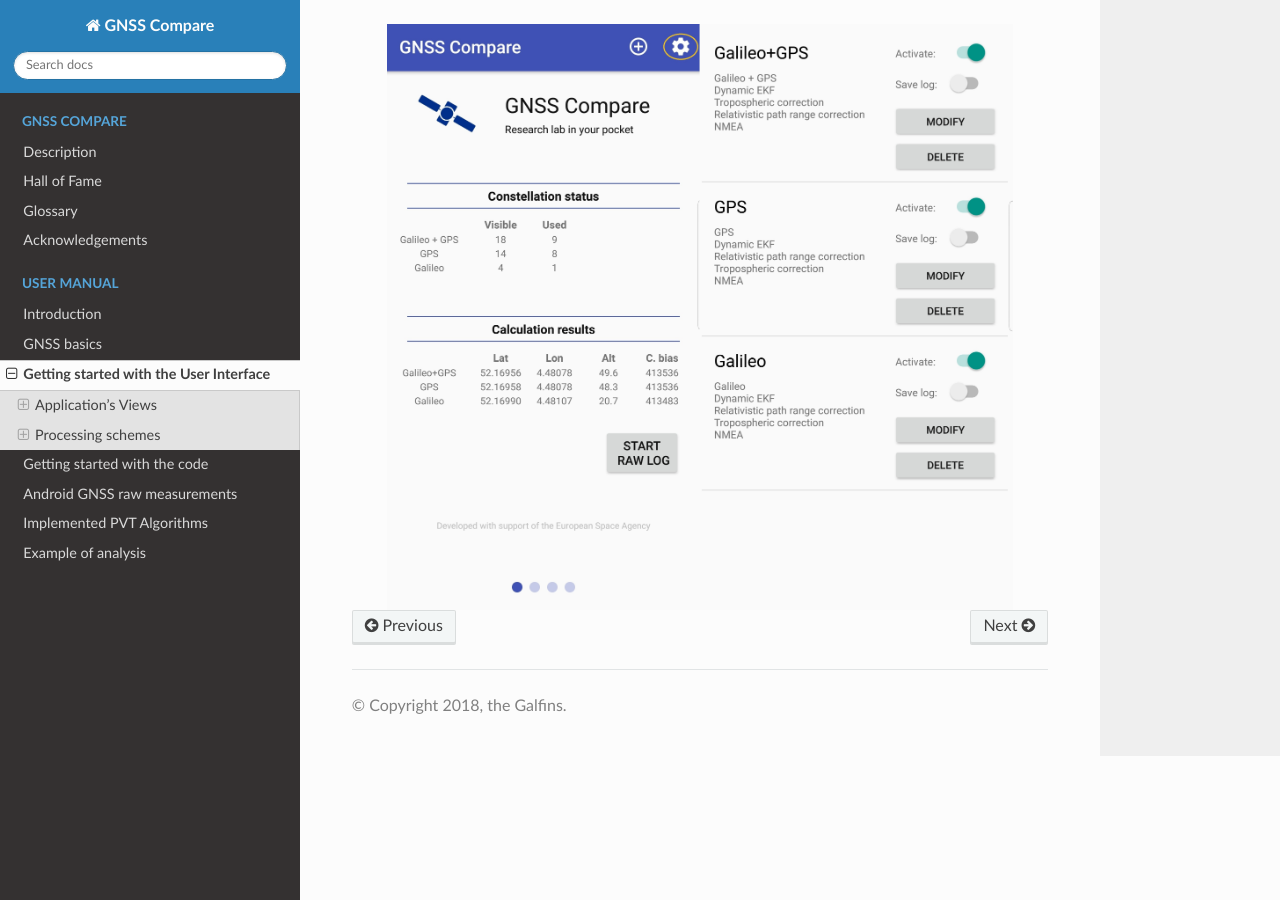
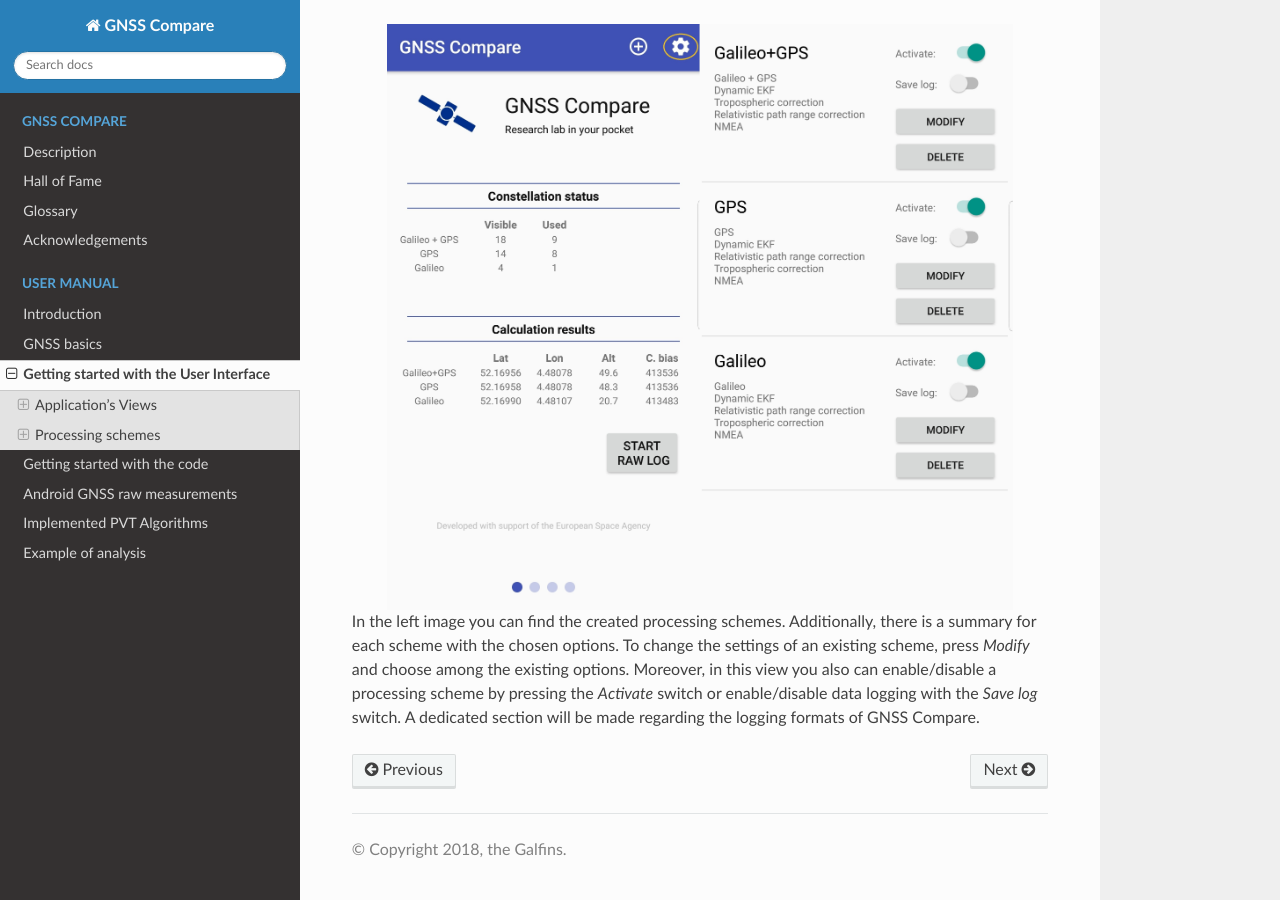
Before and after one commit to TheGalfins/GNSS_Compare, a Sphinx documentation site: the page built from docs/user_manual/ui_description.rst, in a window 1280 px wide and 900 px high, scrolled down 7915 px. Built offline with Sphinx 7.4.7 and the Read the Docs theme 2.0.0, drawn with Linux system fonts in a browser that asks for light colours; pages that are not in the unit, such as notebooks, are missing from menus.

Commit message:
The UI description is finished

```diff
--- a/docs/user_manual/ui_description.rst
+++ b/docs/user_manual/ui_description.rst
@@ -147,5 +147,11 @@ To modify an existing processing scheme, from the *Main View* press the "gearbox
       :width: 90%
       :align: center
 
+In the left image you can find the created processing schemes. Additionally, there is a summary for each
+scheme with the chosen options. To change the settings of an existing scheme, press *Modify* and choose among
+the existing options. Moreover, in this view you also can enable/disable a processing scheme by pressing the  *Activate*
+switch or enable/disable data logging with the *Save log* switch. A dedicated section will be made regarding the logging
+formats of GNSS Compare.
+
 
 .. _`GNSS Logger`: https://github.com/google/gps-measurement-tools/tree/master/GNSSLogger
```
